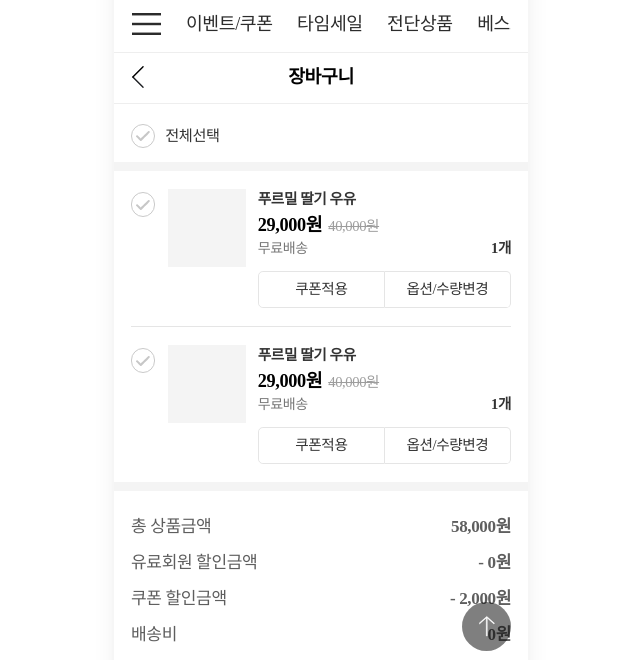
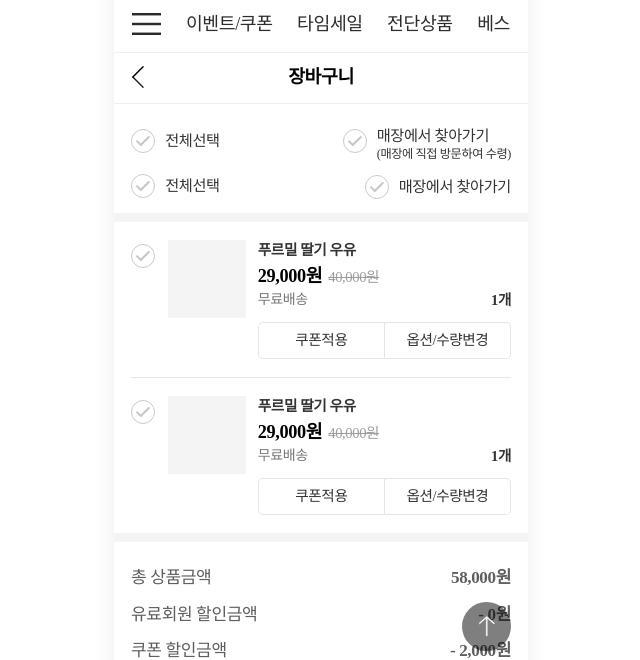
Before and after one commit to ase-love/highway-m, a plain HTML site: page html/36.cart.html in a window 1280 px wide. Shown: the part 58-718 px from the top of the page, without its empty margins (319-959 px from the left). Drawn offline with Linux system fonts and the light colour scheme; a web font is replaced by a local one.

Commit message:
장바구니수정

```diff
--- a/html/36.cart.html
+++ b/html/36.cart.html
@@ -43,6 +43,24 @@
             <input type="checkbox" name="chk" data-evt="all-chk"><span class="ic"></span>
             <span class="t">전체선택</span>
           </label>
+          <div class="right">
+            <label class="inp-chk">
+              <input type="checkbox" name="chk" data-evt="all-chk"><span class="ic"></span>
+              <span class="t column">매장에서 찾아가기 <small>(매장에 직접 방문하여 수령)</small></span>
+            </label>
+          </div>
+        </div>
+        <div class="data-top">
+          <label class="inp-chk">
+            <input type="checkbox" name="chk" data-evt="all-chk"><span class="ic"></span>
+            <span class="t">전체선택</span>
+          </label>
+          <div class="right">
+            <label class="inp-chk">
+              <input type="checkbox" name="chk" data-evt="all-chk"><span class="ic"></span>
+              <span class="t column">매장에서 찾아가기</span>
+            </label>
+          </div>
         </div>
         <!-- data-list2 -->
         <div class="data-list2 st2">
--- a/scss/common.scss
+++ b/scss/common.scss
@@ -95,6 +95,9 @@
 .inp-chk input[type='radio']:checked  + .ic:before{content:'';display:block;position:absolute;top:50%;left:50%;width:rem(10);height:rem(10);border-radius:100%;background:#E32323;transform:translate(-50%, -50%);}
 .inp-chk input:disabled + .ic{opacity: 0.4 !important;}
 .inp-chk .t{display:inline-flex;align-items: center;; margin-left:rem(8);vertical-align:middle;line-height:1.2;font-size:rem(12); color:#333;}
+.inp-chk .t small{font-size:rem(10);line-height:1;}
+.inp-chk .t.column{flex-direction: column;align-items: flex-start;line-height:1;}
+.inp-chk .t.column small{line-height:0.8;}
 .inp-chk input:disabled ~ .t{ color:#888888;}
 .inp-chk.coupon .t{display:flex;flex-direction: column;justify-content: center;align-items: flex-start;}
 /* */
```
Also changed, not shown: css/common.css.
